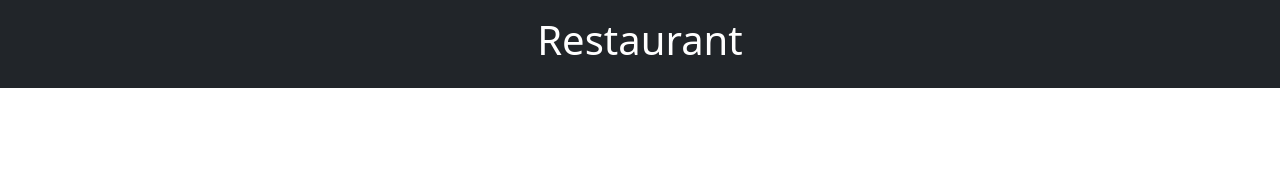
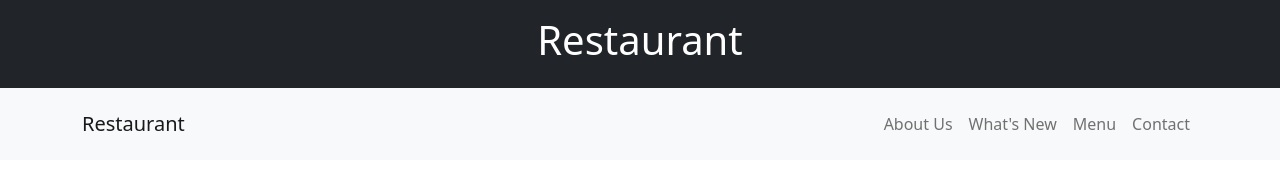
Before and after one commit to rdsingh120/restaurant-website, a plain HTML site: page index.html in a window 1280 px wide. Drawn offline with nearby package versions, Linux system fonts and the light colour scheme.

Commit message:
add navbar

```diff
--- a/index.html
+++ b/index.html
@@ -20,7 +20,31 @@
         <h1 class="text-center text-white">Restaurant</h1>
     </div>
 
-
+    <!-- Navbar -->
+    <nav class="navbar navbar-expand-lg navbar-light bg-light py-3">
+        <div class="container">
+            <a class="navbar-brand" href="#">Restaurant</a>
+        <button class="navbar-toggler" type="button" data-bs-toggle="collapse" data-bs-target="#navbarNav" aria-controls="navbarNav" aria-expanded="false" aria-label="Toggle navigation">
+          <span class="navbar-toggler-icon"></span>
+        </button>
+        <div class="collapse navbar-collapse" id="navbarNav">
+          <ul class="navbar-nav ms-auto">
+            <li class="nav-item">
+              <a class="nav-link" href="#about">About Us</a>
+            </li>
+            <li class="nav-item">
+              <a class="nav-link" href="#new">What's New</a>
+            </li>
+            <li class="nav-item">
+              <a class="nav-link" href="#menu">Menu</a>
+            </li>
+            <li class="nav-item">
+              <a class="nav-link" href="#contact">Contact</a>
+            </li>
+          </ul>
+        </div>
+        </div>
+      </nav>
 
 
 
```
